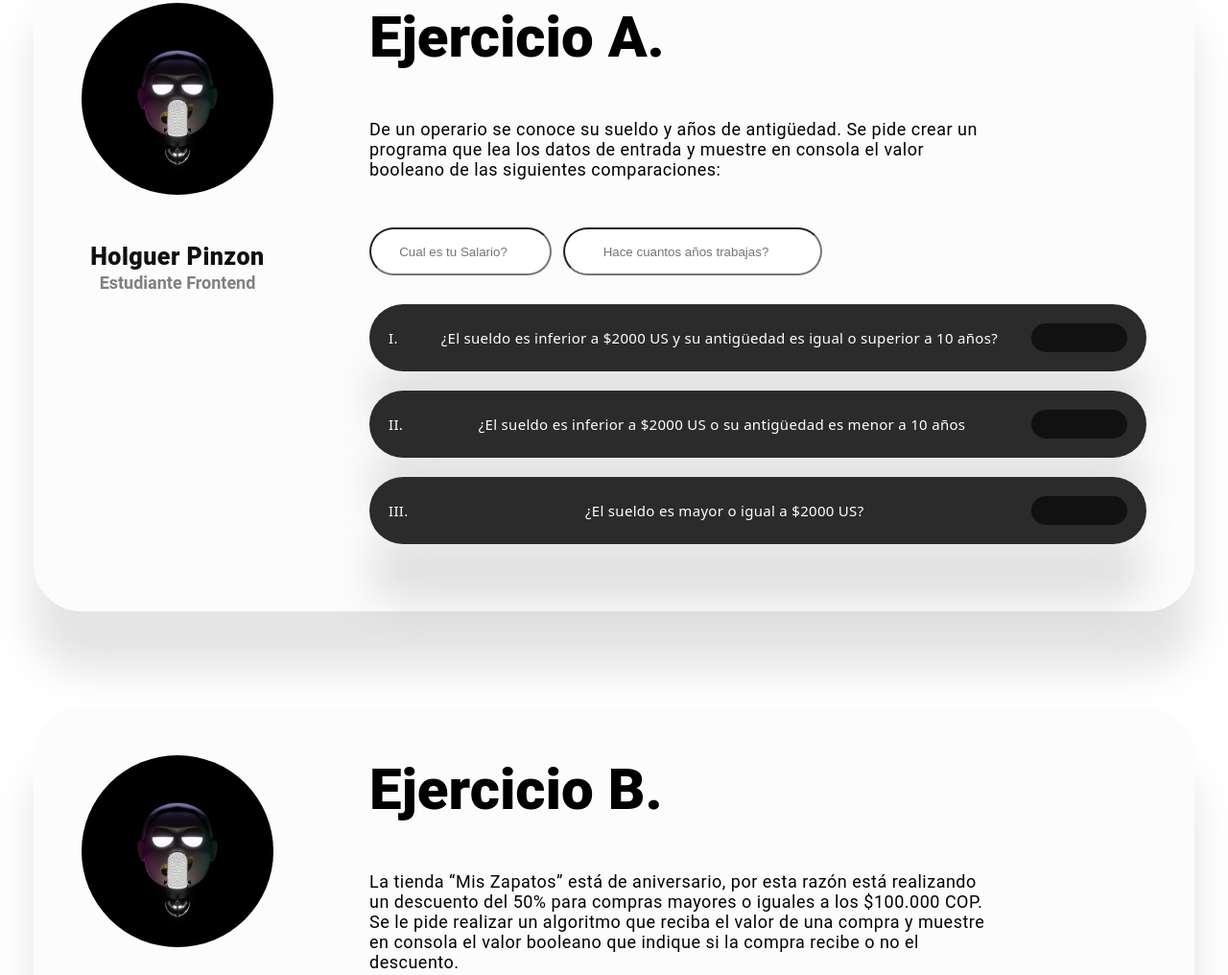
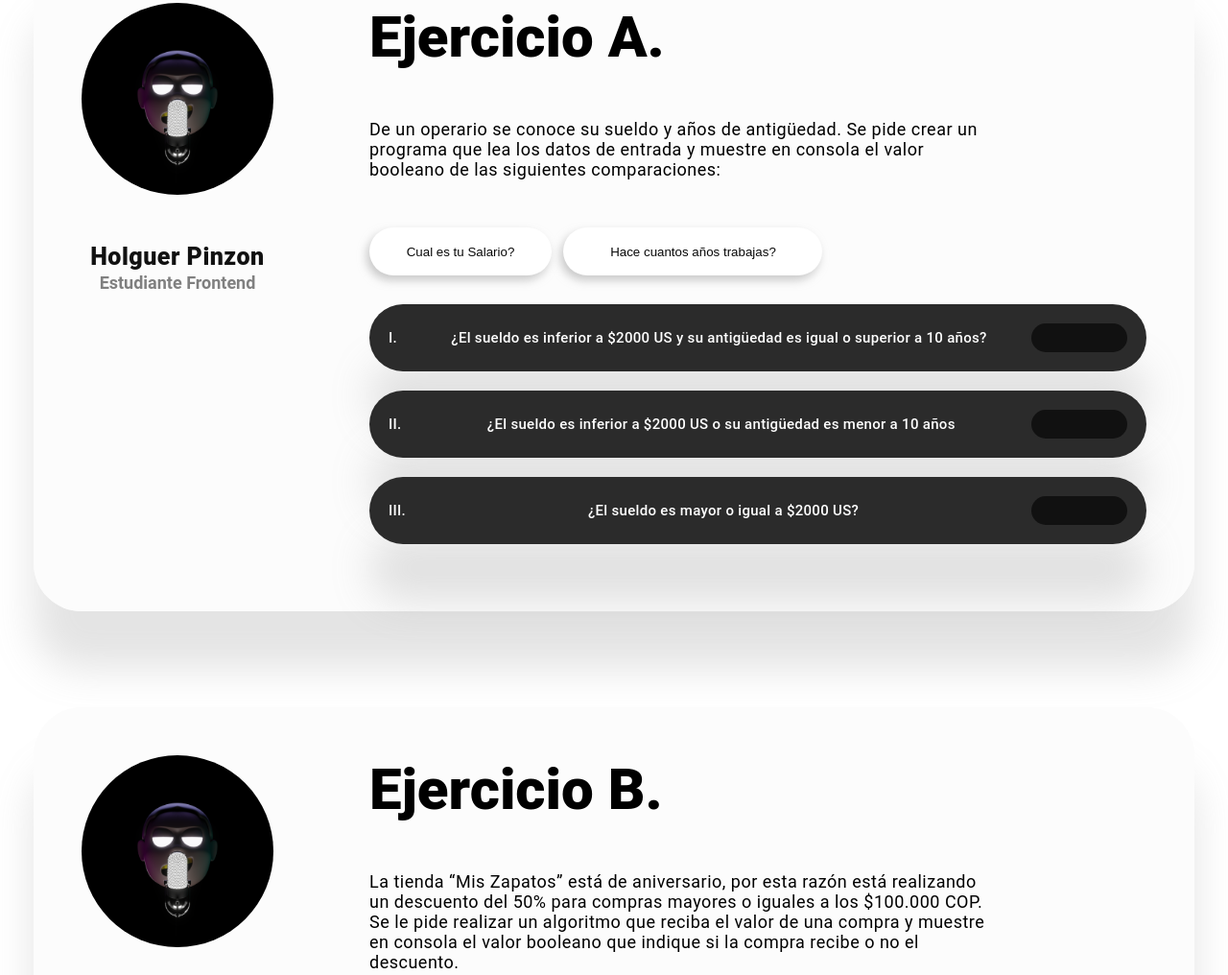
Before and after one commit to Hiceklent/Betek-Workshop, a plain HTML site: page index.html in a window 1280 px wide. Shown: the part 1381-2397 px from the top of the page at 96% size. Drawn offline with Linux system fonts and the light colour scheme.

Commit message:
Mejorando css de los inputs

```diff
--- a/src/styles.css
+++ b/src/styles.css
@@ -42,6 +42,7 @@ body {
 
     --sombreado-cards: 0px 60px 40px 0px rgb(148 148 148 / 25%);;
     --sombreado-sections: 0 20px 20px rgba(148, 148, 148, 0.322);
+    --gradiente: linear-gradient(to bottom, #4dc7d9 0%,#66a6ff 100%)
 
 }
 
@@ -192,12 +193,45 @@ body {
     padding: 10px;
     text-align: center;
     border-radius: 50px;
+    border: none;
+    outline: none;
+    transition: border-color 0.5s cubic-bezier(0.35, 0.03, 0, 1);
+    transition: box-shadow 0.3s ease-in-out;
+    box-shadow:  -3px 5px 10px #aaaaaa9f, 0 5px 10px #aaaaaa00 inset;
+
 }
 
 .inputs-de-ejercicios input:first-child {
     margin-right: 10px;
 }
 
+input[type=number]::-webkit-inner-spin-button,
+input[type=number]::-webkit-outer-spin-button {
+    -webkit-appearance: none;
+    margin: 0;
+}
+
+input[type=number] {
+    -moz-appearance: textfield;
+}
+
+input::placeholder {
+    color: #090909;;
+    opacity: 1;
+    transition: opacity 0.3s cubic-bezier(0.35, 0.03, 0, 1), font-size 0.3s cubic-bezier(0.2, -0.1, 0.02, 0.1);
+
+}
+
+input:focus::placeholder {
+    opacity: 0.8;
+    font-size: 13.2px;
+    backdrop-filter: blur(10px);
+}
+
+
+input:focus {
+    box-shadow: 0 0px 0px #ffffff00 ,0 1px 7px #aaaaaa44 inset;
+}
 
 
 .ariculo-de-ejercicios {
@@ -208,7 +242,6 @@ body {
     display: flex;
     align-items: center;
     font-size: var(--tamaño-de-fuente-consola);
-    font-family: system-ui;
     justify-content: space-between ;
     font-weight: var(--grosor-de-fuente-normal-bold);
     box-shadow: var(--sombreado-cards);
```
